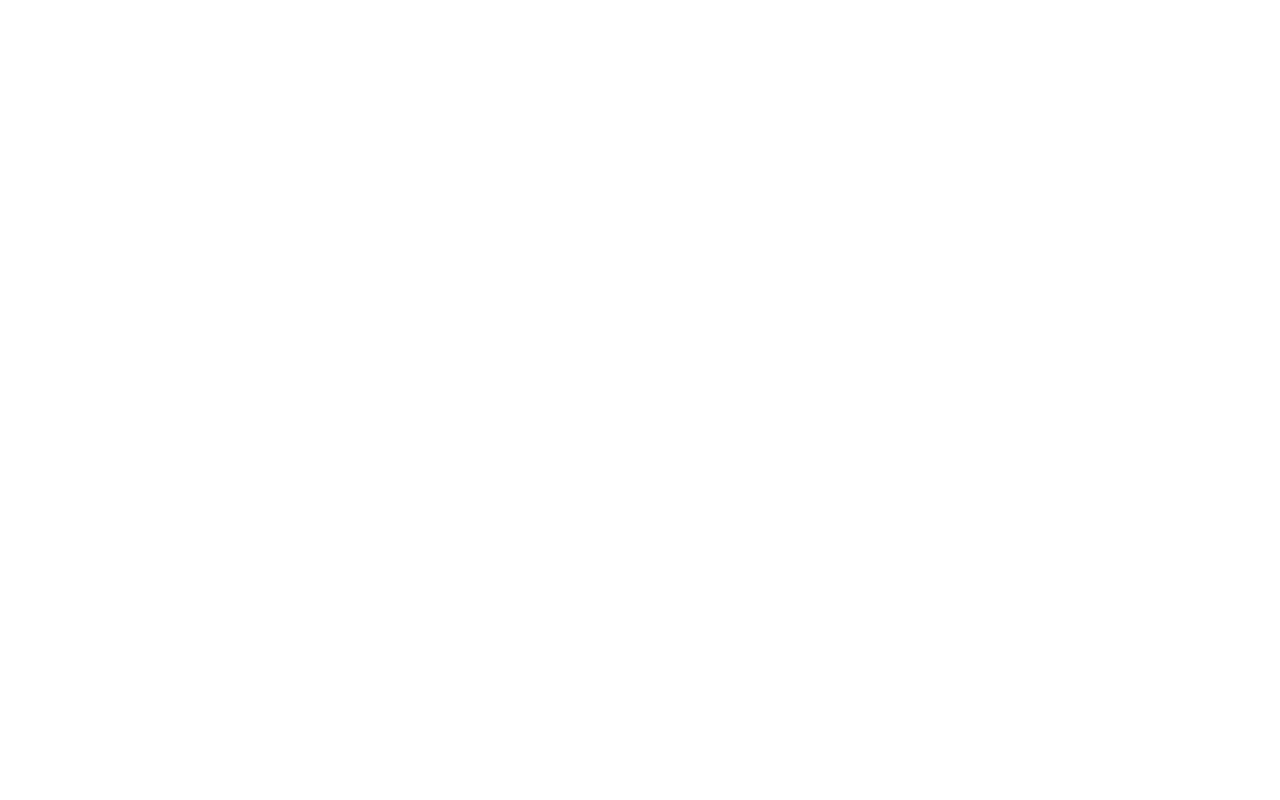
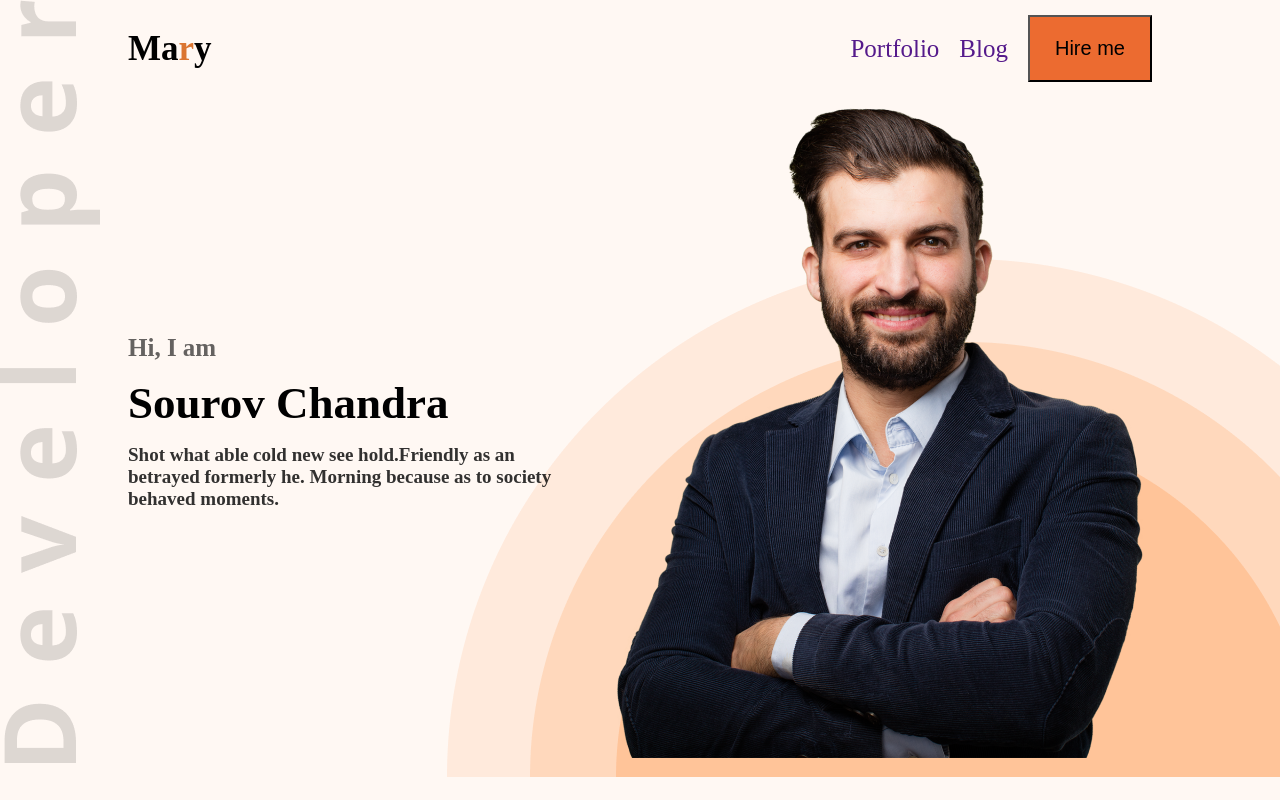
Before and after one commit to SourovDV/my-portfolio-project-use-html-and-css-., a plain HTML site: page index.html in a window 1280 px wide. Drawn offline with Linux system fonts and the light colour scheme.

Commit message:
finally finished this project according to me

```diff
--- a/index.html
+++ b/index.html
@@ -1,20 +1,43 @@
 <!DOCTYPE html>
 <html lang="en">
+
 <head>
     <meta charset="UTF-8">
     <meta name="viewport" content="width=device-width, initial-scale=1.0">
     <title>My portfolio project use html and css</title>
     <link rel="stylesheet" href="style.css">
 </head>
-<body>
-    <nav>
 
+<body class="body">
+   <section class="for-background">
+     <nav>
+        <div class="navber">
+            <h1 class="navber-title">Ma<span class="another-text">r</span>y</h1>
+            <ul class="navber-element">
+                <li><a href="">Portfolio</a></li>
+                <li><a href="">Blog</a></li>
+                <li><button class="navber-btn">Hire me</button></li>
+            </ul>
+        </div>
     </nav>
     <header>
+        <div class="descripton-container">
+            <div class="first-part-of-show">
+                <h2>Hi, I am </h2>
+                <h1>Sourov Chandra</h1>
+                <h4>Shot what able cold new see hold.Friendly as an betrayed formerly he. Morning because as to society
+                    behaved moments.</h4>
 
+            </div>
+            <div>
+                <img src="./images/hardy.png" alt="">
+            </div>
+        </div>
     </header>
+   </section>
     <footer>
 
     </footer>
 </body>
+
 </html>
--- a/style.css
+++ b/style.css
@@ -0,0 +1,78 @@
+* {
+    margin: 0;
+    pad: 0;
+}
+
+.body {
+     background: rgba(255, 248, 243, 1);
+     background-image: url(./images/developer.png),url(./images/header_bg.png);
+     background-repeat: no-repeat;
+     background-position: top left,bottom right;
+
+
+}
+
+.navber {
+    display: flex;
+    justify-content: space-between;
+    align-items: center;
+
+}
+
+.navber-element {
+    list-style: none;
+    display: flex;
+    justify-content: start;
+    align-items: center;
+    gap: 20px;
+
+}
+
+.navber-element>li>a {
+    text-decoration: none;
+    font-size: 25px;
+}
+
+.navber-btn {
+    background-color: rgb(236, 107, 48);
+    padding: 20px 25px;
+    font-size: 20px;
+}
+
+.navber-title {
+    font-size: 35px;
+}
+
+.another-text {
+    color: rgb(219, 117, 49);
+}
+
+.first-part-of-show {
+    max-width: 580px;
+}
+
+.first-part-of-show>h2 {
+    font-size: 25px;
+    opacity: 60%;
+}
+
+.first-part-of-show>h1 {
+    font-size: 45px;
+    margin: 15px 0px;
+}
+
+.first-part-of-show>h4 {
+    opacity: 80%;
+    font-size: 19px;
+}
+
+.descripton-container {
+    display: flex;
+    justify-content: space-between;
+    align-items: center;
+}
+
+.for-background {
+    max-width: 80%;
+    margin: 15px auto;
+}
```
